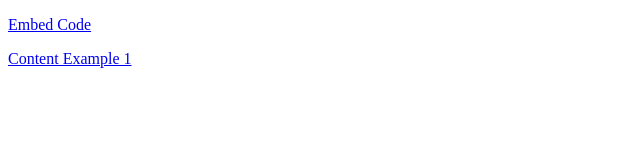
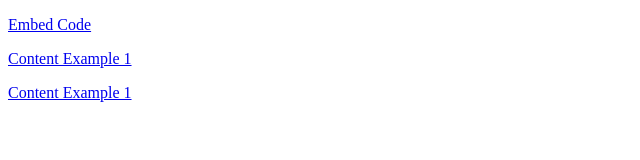
Before and after one commit to joseluissegura/h5p-spanish, a plain HTML site: page index.html in a window 1280 px wide. Shown: the whole page, without its empty margins (0-640 px from the left). Drawn offline with Linux system fonts and the light colour scheme.

Commit message:
Update index.html

```diff
--- a/index.html
+++ b/index.html
@@ -3,7 +3,7 @@
 <body>
 	<p><a href="/h5p-spanish/embedcode.html">Embed Code</a></p>
 	<p><a href="/h5p-spanish/h5p-standalone-1.3.x/demo/content-example-1.html">Content Example 1</a></p>
-
+	<p><a href="/h5p-spanish/h5p-standalone-1.3.x/demo/imperative.html">Content Example 1</a></p>
 
 
 </body>
```
